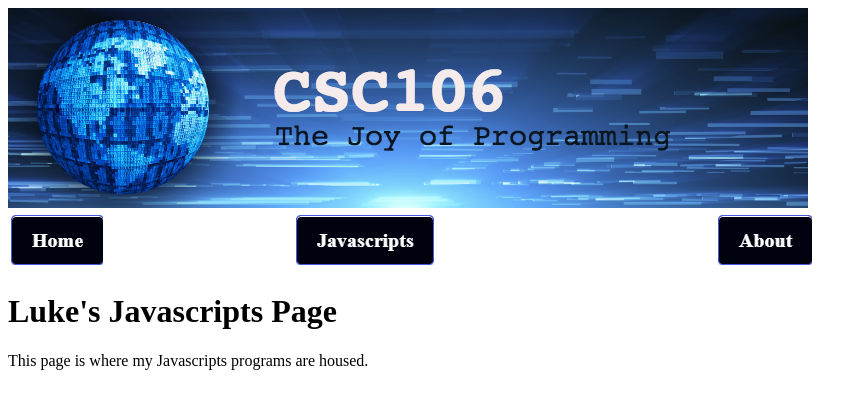
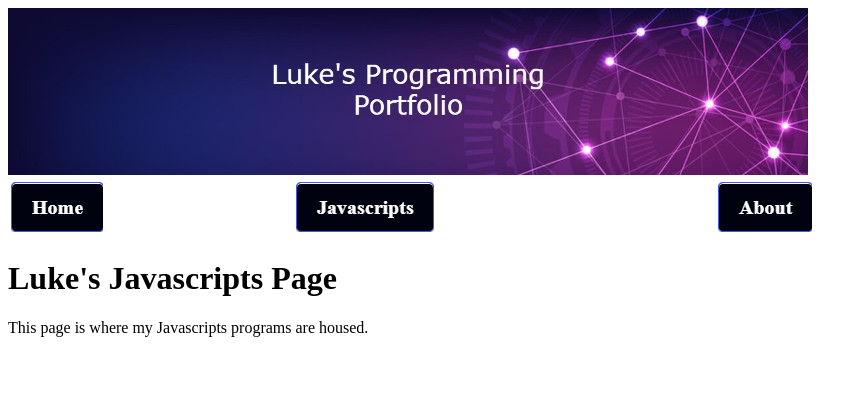
Before and after one commit to lukemurphy27/lukemurphy27.github.io, a plain HTML site: page javascripts.html in a window 1280 px wide. Shown: the whole page, without its empty margins (0-867 px from the left). Drawn offline with Linux system fonts and the light colour scheme.

Commit message:
Update javascripts.html

```diff
--- a/javascripts.html
+++ b/javascripts.html
@@ -7,7 +7,7 @@
     <link rel="stylesheet" href="style1.css">
 </head>
 <body>
-    <img src="Banner.jpg">
+    <img src="myBanner.jpg">
     <table width="1000px">
         <tr>
             <td>
```
